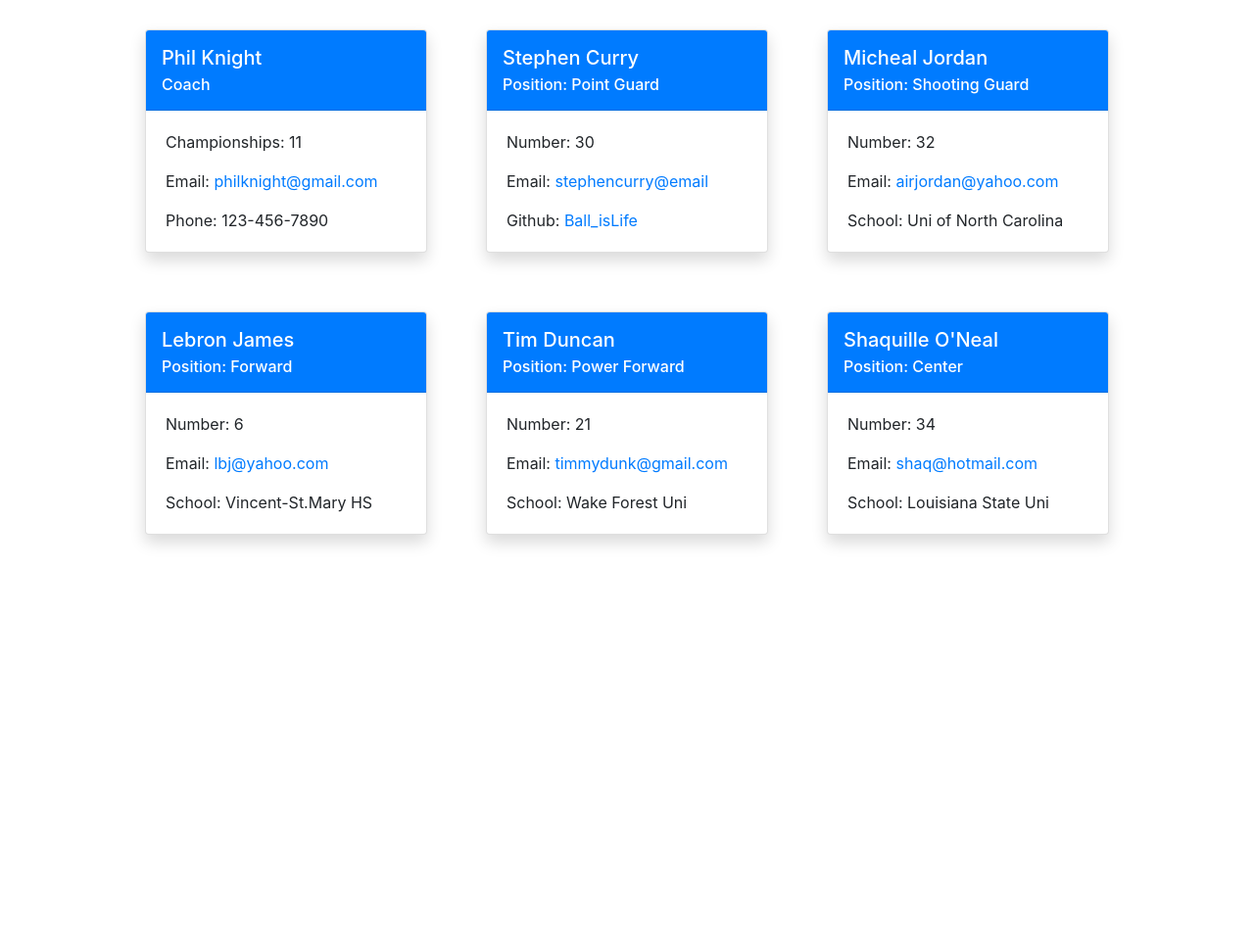
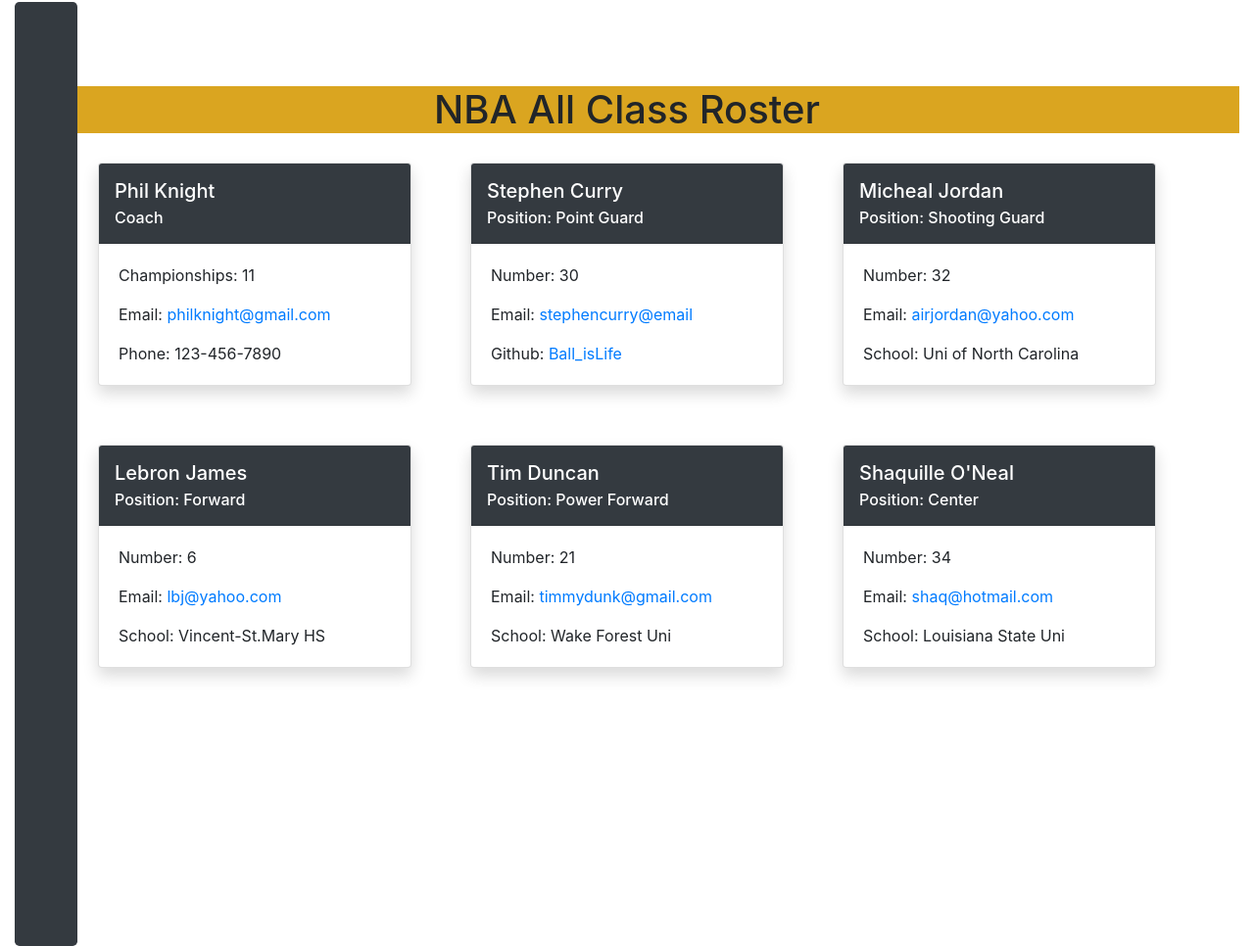
Before and after one commit to AaronPearson1/RosterSpot_Team_Profile_Generator, a website: page dist/index.html in a window 1280 px wide. Shown: the whole page at 98% size. Before the commit the page ends 800 px from the top, so only its background shows below. Drawn offline with nearby package versions, Linux system fonts and the light colour scheme.

Commit message:
OOP challenge with Jest: RosterSpot updates to include css and index html. Verified all testing works.

```diff
--- a/dist/index.html
+++ b/dist/index.html
@@ -8,10 +8,12 @@
   <link rel="stylesheet" href="./style.css">
   <title>Roster</title>
 </head>
-<body>
+<body class="container">
+  <Jumbotron class="jumbotron bg-dark"></Jumbotron>
+  <h1>NBA All Class Roster</h1>
   <div class="container-fluid">
     <div class="card shadow">
-      <div class="card-header p-3 mb-0 bg-primary text-white">
+      <div class="card-header p-3 mb-0 bg-dark text-white">
         <h5 class="card-title">Phil Knight</h5>
         <h6 class="card-subtitle mb-0">Coach</h6>
       </div>
@@ -22,7 +24,7 @@
       </div>
     </div>
     <div class="card shadow">
-      <div class="card-header p-3 mb-0 bg-primary text-white">
+      <div class="card-header p-3 mb-0 bg-dark text-white">
         <h5 class="card-title">Stephen Curry</h5>
         <h6 class="card-subtitle mb-0">Position: Point Guard</h6>
       </div>
@@ -33,7 +35,7 @@
       </div>
     </div>
     <div class="card shadow">
-      <div class="card-header p-3 mb-0 bg-primary text-white">
+      <div class="card-header p-3 mb-0 bg-dark text-white">
         <h5 class="card-title">Micheal Jordan</h5>
         <h6 class="card-subtitle mb-0">Position: Shooting Guard</h6>
       </div>
@@ -44,7 +46,7 @@
       </div>
     </div>
     <div class="card shadow">
-      <div class="card-header p-3 mb-0 bg-primary text-white">
+      <div class="card-header p-3 mb-0 bg-dark text-white">
         <h5 class="card-title">Lebron James</h5>
         <h6 class="card-subtitle mb-0">Position: Forward</h6>
       </div>
@@ -55,7 +57,7 @@
       </div>
     </div>
     <div class="card shadow">
-      <div class="card-header p-3 mb-0 bg-primary text-white">
+      <div class="card-header p-3 mb-0 bg-dark text-white">
         <h5 class="card-title">Tim Duncan</h5>
         <h6 class="card-subtitle mb-0">Position: Power Forward</h6>
       </div>
@@ -66,7 +68,7 @@
       </div>
     </div>
     <div class="card shadow">
-      <div class="card-header p-3 mb-0 bg-primary text-white">
+      <div class="card-header p-3 mb-0 bg-dark text-white">
         <h5 class="card-title">Shaquille O'Neal</h5>
         <h6 class="card-subtitle mb-0">Position: Center</h6>
       </div>
--- a/dist/style.css
+++ b/dist/style.css
@@ -1,23 +1,25 @@
+.jumbotron{
+  padding-bottom: 55rem;
+  max-width: 100%;
+  margin: 0
+}
+h1{
+  text-align: center;
+  background-color: goldenrod;
+  max-width: 100%;
+  margin: 0;
+}
+.container{
+  max-width: 100%;
+  margin-top: 5%;
+}
 .container-fluid {
   display: flex;
   justify-content: center;
   flex-wrap: wrap;
-  max-width: 100%;
 }
 
 .card {
-  width: 18rem;
+  width: 20rem;
   margin: 30px;
 }
-
-@media (max-width: 330px) {
-  .card {
-    width: 250px;
-  }
-}
-
-@media (min-width: 1400px) {
-  .container-fluid {
-    width: 1400px;
-  }
-}
```
